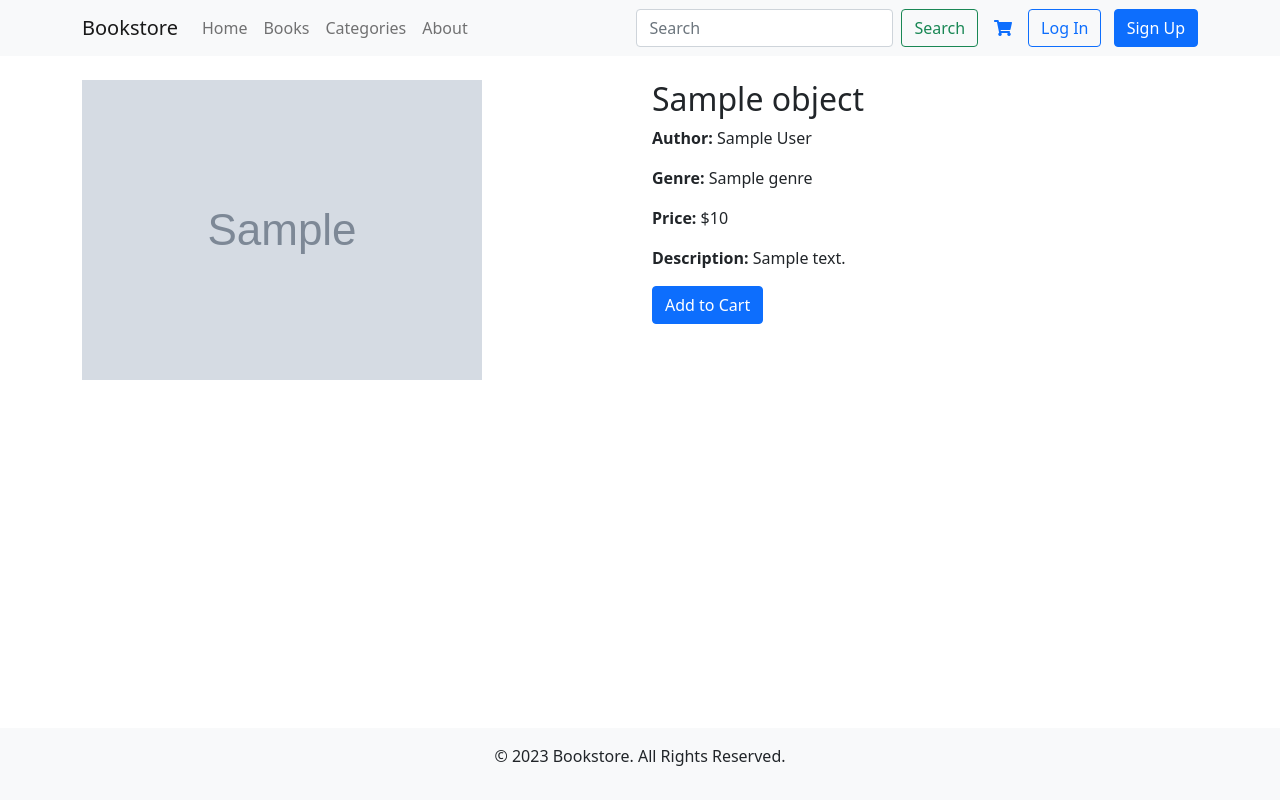
After one commit to anishbista/Online-Book-Store, a Django app: template bookstore/templates/book_detail.html in a window 1280 px wide. The commit adds this page. Run offline with Django 3.2, Linux system fonts and the light colour scheme; the template is opened without the code that fills it: most values are stand-ins (such as "Sample title", 1, 10 or a date in 2020); grey boxes marked "Sample" are stand-in pictures.

Commit message:
Cart done

```diff
--- a/bookstore/models.py
+++ b/bookstore/models.py
@@ -1,3 +1,4 @@
+from django.urls import reverse
 from django.db import models
 from django.conf import settings
 
@@ -20,6 +21,9 @@ class Book(models.Model):
     def __str__(self):
         return self.title
 
+    def get_absolute_url(self):
+        return reverse("book_detail", kwargs={"pk": self.pk})
+
 
 class Cart(models.Model):
     user = models.OneToOneField(
@@ -32,7 +36,7 @@ class Cart(models.Model):
 
 
 class CartItem(models.Model):
-    Cart = models.ForeignKey(Cart, on_delete=models.CASCADE)
+    cart = models.ForeignKey(Cart, on_delete=models.CASCADE)
     books = models.ForeignKey(Book, on_delete=models.CASCADE)
     quantity = models.IntegerField(default=1)
 
--- /dev/null
+++ b/bookstore/templates/book_detail.html
@@ -0,0 +1,27 @@
+<!-- templates/detail.html -->
+{% extends 'base.html' %}
+
+{% block title %}
+    {{ object.title }} - Bookstore
+{% endblock title %}
+
+{% block content %}
+    <div class="row">
+        <div class="col-md-6">
+            <img src="{{ object.image.url }}" alt="{{ object.title }}" class="img-fluid">
+        </div>
+        <div class="col-md-6">
+            <h2>{{ object.title }}</h2>
+            <p><strong>Author:</strong> {{ object.author }}</p>
+            <p><strong>Genre:</strong> {{ object.genre }}</p>
+            <p><strong>Price:</strong> ${{ object.price }}</p>
+            <p><strong>Description:</strong> {{ object.description }}</p>
+            <form method="post" action="">
+                {% csrf_token %}
+                <button type="submit" class="btn btn-primary">Add to Cart</button>
+            </form>
+        </div>
+
+    </div>
+
+{% endblock content %}
--- a/bookstore/templates/index.html
+++ b/bookstore/templates/index.html
@@ -38,13 +38,12 @@
                 <div class="card-body">
                     <h5 class="card-title">{{ book.title }}</h5>
                     <p class="card-text">
-                        <strong>Author:</strong> {{ book.author }}<br>
                         <strong>Genre:</strong> {{ book.genre }}<br>
                         <strong>Price:</strong> ${{ book.price }}
                     </p>
-                    <p class="card-text">{{ book.description | truncatechars:100 }}</p>
+                    <p class="card-text">{{ book.description | truncatechars:40 }}</p>
                     <!-- Adjust 'truncatechars:100' to limit description length -->
-                    <a href="#" class="btn btn-primary">Add to cart</a>
+                    <a href="{{book.get_absolute_url }}" class="btn btn-primary">View Detail</a>
                 </div>
             </div>
         </div>
--- a/bookstore/urls.py
+++ b/bookstore/urls.py
@@ -3,4 +3,5 @@ from .views import *
 
 urlpatterns = [
     path("", BookListView.as_view(), name="index"),
+    path("<int:pk>", BookDetailView.as_view(), name="book_detail"),
 ]
```
Also changed, not shown: bookstore/views.py (+25 -5 lines), bookstore/migrations/0005_rename_cart_cartitem_cart.py (added), bookstore/migrations/0006_alter_cartitem_quantity.py (added), bookstore/migrations/0007_alter_cartitem_quantity.py (added), bookstore/migrations/0008_alter_cartitem_quantity.py (added), db.sqlite3.
